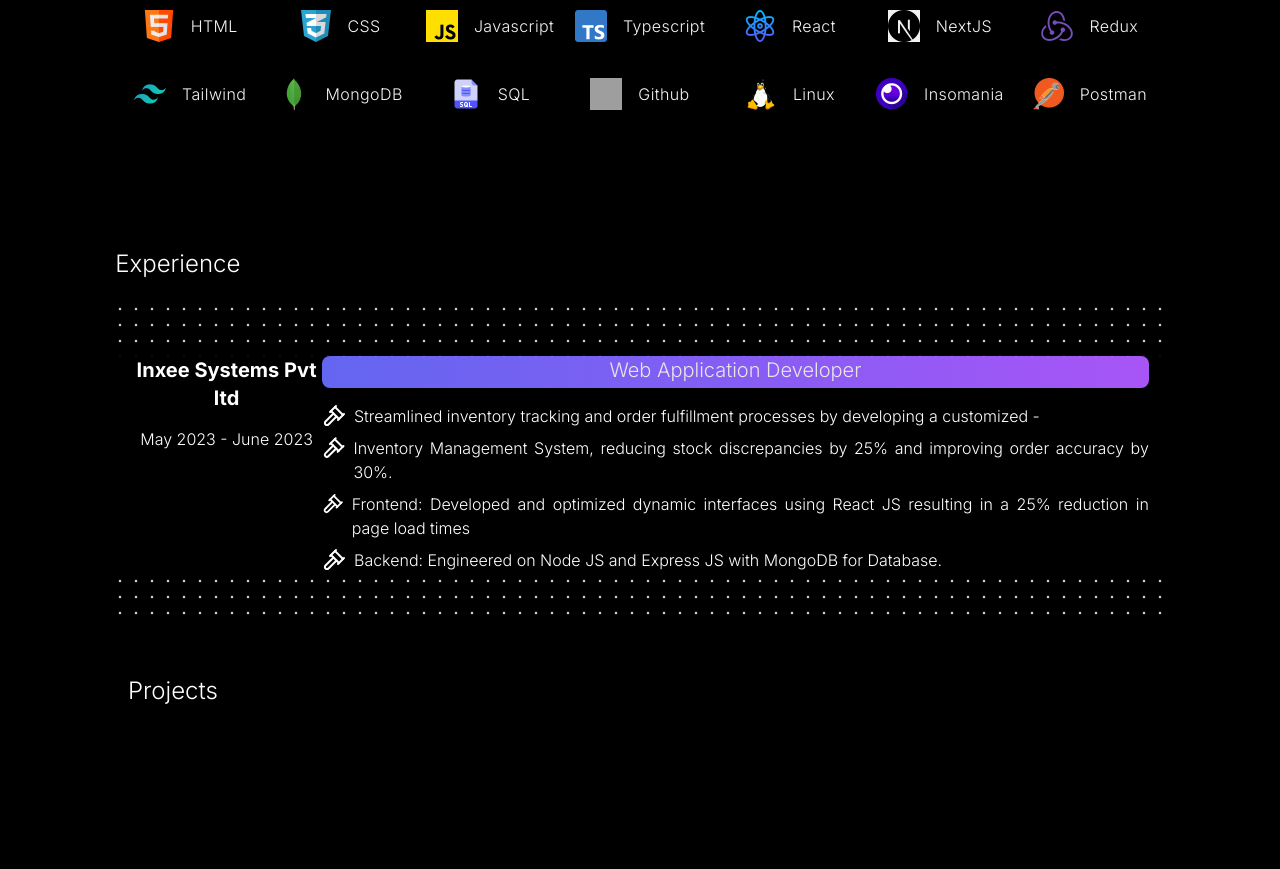
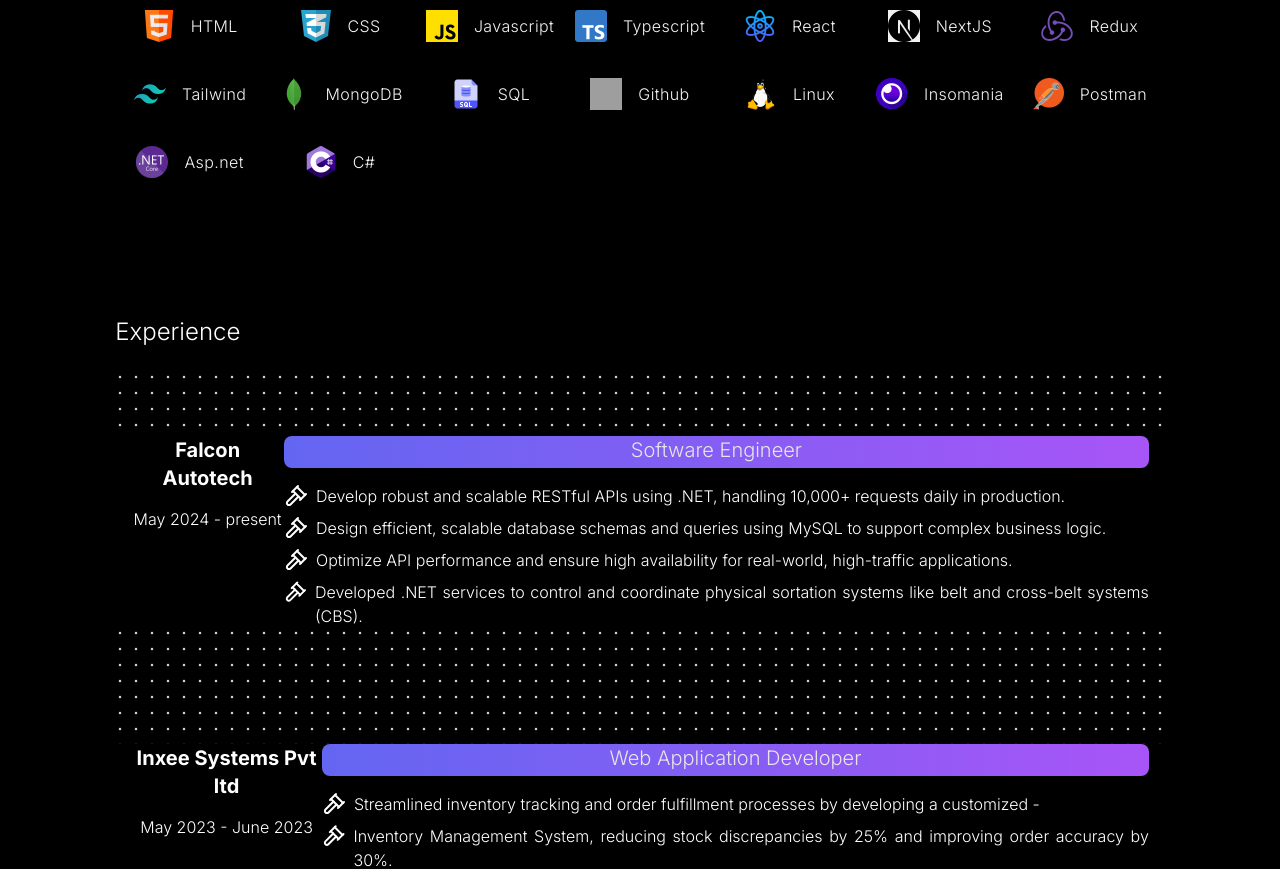
Before and after one commit to Abhishek-Sumn/abhisheksuman.me, a Next.js app: page / in a window 1280 px wide. Shown: the part 1080-1949 px from the top of the page. Built offline with nearby package versions, Linux system fonts and the light colour scheme; grey boxes are pictures that could not be loaded.

Commit message:
updates skillset and experience section

```diff
--- a/src/app/page.tsx
+++ b/src/app/page.tsx
@@ -66,6 +66,60 @@ export default function Home() {
 
       <div>
         <h1 className="text-white text-xl md:text-2xl mb-6 ">Experience</h1>
+        <HeroHighlight>
+          <motion.h1
+            initial={{
+              opacity: 0,
+              y: 20,
+            }}
+            animate={{
+              opacity: 1,
+              y: [20, -5, 0],
+            }}
+            transition={{
+              duration: 0.5,
+              ease: [0.4, 0.0, 0.2, 1],
+            }}
+            className=" my-class text-xs md:text-base px-4 font-slim text-white w-[90vw] md:w-[82vw]  leading-relaxed lg:leading-snug text-center flex flex-col md:flex-row justify-between "
+          >
+            <div className="flex flex-col md:gap-4 text-white ">
+
+              <h1 className="text-xl font-bold">Falcon Autotech</h1>
+              <h1 className="">May 2024  -  present</h1>
+            </div>
+
+            <div className="flex flex-col gap-4 my-class">
+              <Highlight className="text-[#e8e5e5] text-xl ">
+                Software Engineer
+              </Highlight>
+
+
+              <ul className="flex flex-col gap-2 text-[11px] md:text-[16px]">
+                <li className="text-justify leading-3 md:leading-6 flex gap-2">
+                  <Gavel />
+                  Develop robust and scalable RESTful APIs using .NET, handling 10,000+ requests daily in production.
+                </li>
+                <li className="text-justify leading-3 md:leading-6 flex gap-2 ">
+                  <Gavel />
+                  Design efficient, scalable database schemas and queries using MySQL to support complex business logic.
+                </li>
+                <li className="text-justify leading-3 md:leading-6 flex gap-2 ">
+                  <Gavel />
+                  Optimize API performance and ensure high availability for real-world, high-traffic applications.
+                </li>
+                {/* adding project id here for better view */}
+                <li className="text-justify leading-3 md:leading-6 flex gap-2 " id="Project">
+                  <Gavel />
+                  Developed .NET services to control and coordinate physical sortation systems like belt and cross-belt systems  (CBS).
+                </li>
+              </ul>
+
+
+            </div>
+
+          </motion.h1>
+        </HeroHighlight>
+
         <HeroHighlight>
           <motion.h1
             initial={{
--- a/src/components/helper/projects.jsx
+++ b/src/components/helper/projects.jsx
@@ -55,4 +55,12 @@ export const projects = [
       title: "Postman",
       link: "postman.png",
     },
+    {
+      title: "Asp.net",
+      link: "net.png",
+    },
+    {
+      title: "C#",
+      link: "c.png",
+    },
   ];
```
Also changed, not shown: public/c.png (added), public/net.png (added).
